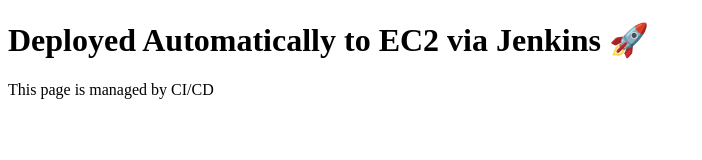
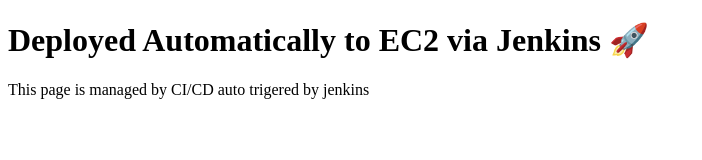
Before and after one commit to muzaffar-1/docker-beginner-project, a plain HTML site: page index.html in a window 1280 px wide. Shown: the whole page, without its empty margins (0-702 px from the left). Drawn offline with Linux system fonts and the light colour scheme.

Commit message:
Update CI/CD management message in index.html

```diff
--- a/index.html
+++ b/index.html
@@ -5,6 +5,6 @@
 </head>
 <body>
   <h1>Deployed Automatically to EC2 via Jenkins 🚀</h1>
-  <p>This page is managed by CI/CD</p>
+  <p>This page is managed by CI/CD auto trigered by jenkins</p>
 </body>
 </html>
```
